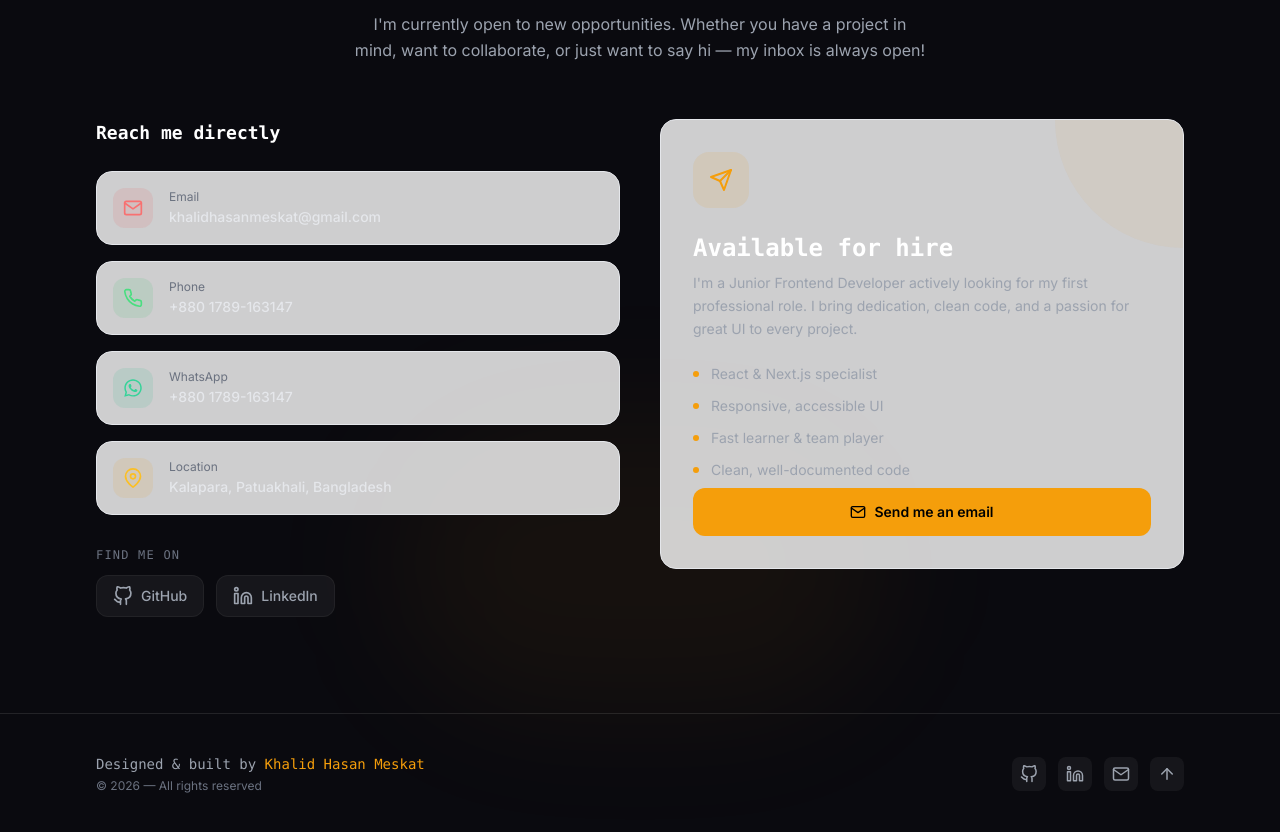
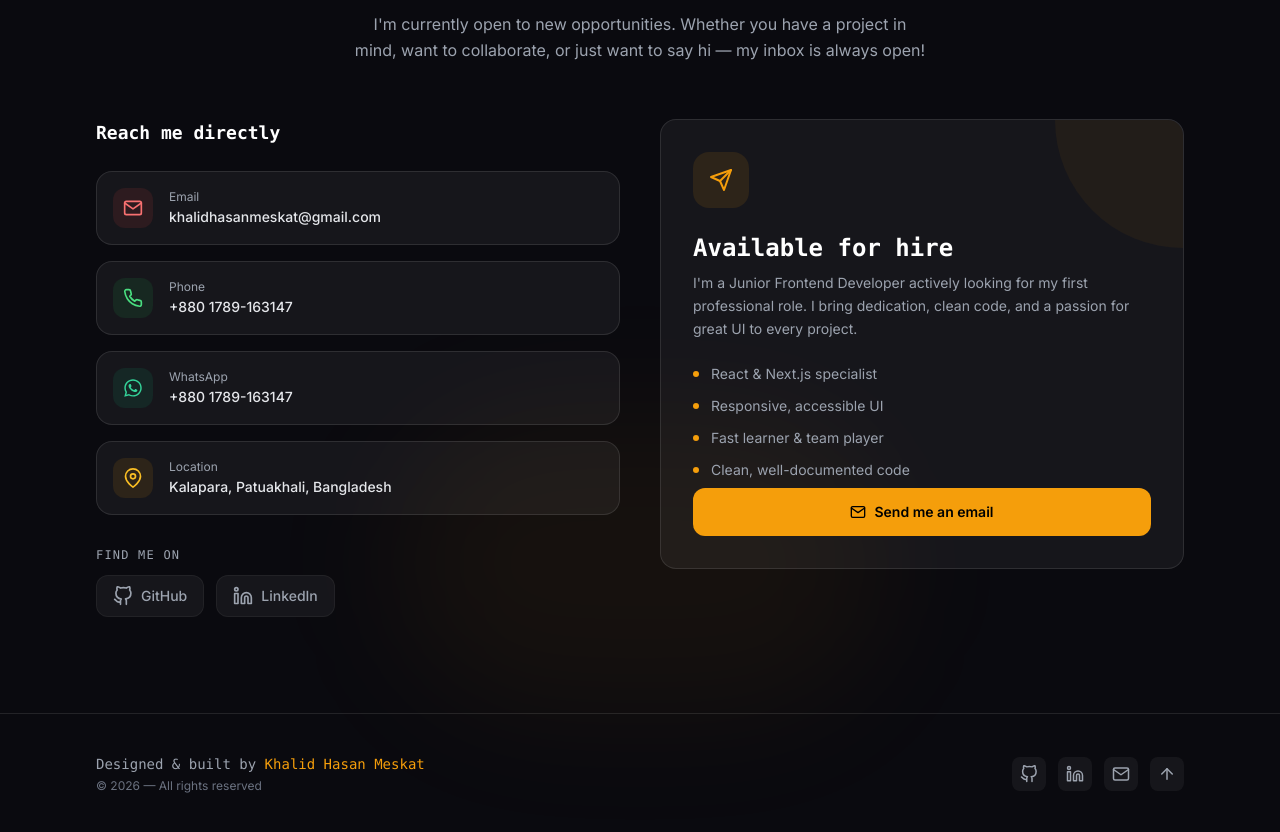
Before and after one commit to khalidhasan-m/portfolio_nextjs, a Next.js app: page / in a window 1280 px wide. Shown: the part 4178-5010 px from the top of the page. Built offline with nearby package versions, Linux system fonts and the light colour scheme.

Commit message:
Fix dark mode contrast in Contact and project detail pages

```diff
--- a/src/components/Contact.js
+++ b/src/components/Contact.js
@@ -105,13 +105,13 @@ export default function Contact() {
                       href={item.href}
                       target={item.href.startsWith("http") ? "_blank" : undefined}
                       rel="noopener noreferrer"
-                      className="flex items-center gap-4 p-4 rounded-2xl dark:bg-white/3 bg-white/80 border dark:border-white/8 border-black/8 dark:hover:border-amber-500/30 hover:border-amber-500/30 transition-all duration-300 group"
+                      className="flex items-center gap-4 p-4 rounded-2xl dark:bg-white/5 bg-white/80 border dark:border-white/10 border-black/8 dark:hover:border-amber-500/30 hover:border-amber-500/30 transition-all duration-300 group"
                     >
                       <div className={`p-2.5 rounded-xl ${item.bg} ${item.color} flex-shrink-0`}>
                         {item.icon}
                       </div>
                       <div>
-                        <p className="text-xs dark:text-gray-500 text-gray-500 mb-0.5">
+                        <p className="text-xs dark:text-gray-400 text-gray-500 mb-0.5">
                           {item.label}
                         </p>
                         <p className="text-sm font-medium dark:text-gray-200 text-gray-800 group-hover:text-amber-500 transition-colors duration-200">
@@ -120,12 +120,12 @@ export default function Contact() {
                       </div>
                     </a>
                   ) : (
-                    <div className="flex items-center gap-4 p-4 rounded-2xl dark:bg-white/3 bg-white/80 border dark:border-white/8 border-black/8">
+                    <div className="flex items-center gap-4 p-4 rounded-2xl dark:bg-white/5 bg-white/80 border dark:border-white/10 border-black/8">
                       <div className={`p-2.5 rounded-xl ${item.bg} ${item.color} flex-shrink-0`}>
                         {item.icon}
                       </div>
                       <div>
-                        <p className="text-xs dark:text-gray-500 text-gray-500 mb-0.5">
+                        <p className="text-xs dark:text-gray-400 text-gray-500 mb-0.5">
                           {item.label}
                         </p>
                         <p className="text-sm font-medium dark:text-gray-200 text-gray-800">
@@ -139,7 +139,7 @@ export default function Contact() {
 
               {/* Social links */}
               <div className="pt-4">
-                <p className="text-xs dark:text-gray-500 text-gray-500 mb-3 font-mono tracking-widest uppercase">
+                <p className="text-xs dark:text-gray-400 text-gray-500 mb-3 font-mono tracking-widest uppercase">
                   Find me on
                 </p>
                 <div className="flex gap-3">
@@ -160,7 +160,7 @@ export default function Contact() {
             </div>
 
             {/* Right — CTA Card */}
-            <div className="rounded-2xl p-8 dark:bg-white/3 bg-white/80 border dark:border-white/8 border-black/8 relative overflow-hidden">
+            <div className="rounded-2xl p-8 dark:bg-white/5 bg-white/80 border dark:border-white/10 border-black/8 relative overflow-hidden">
               {/* Decorative corner */}
               <div className="absolute top-0 right-0 w-32 h-32 bg-amber-500/5 rounded-bl-full" />
 
```
